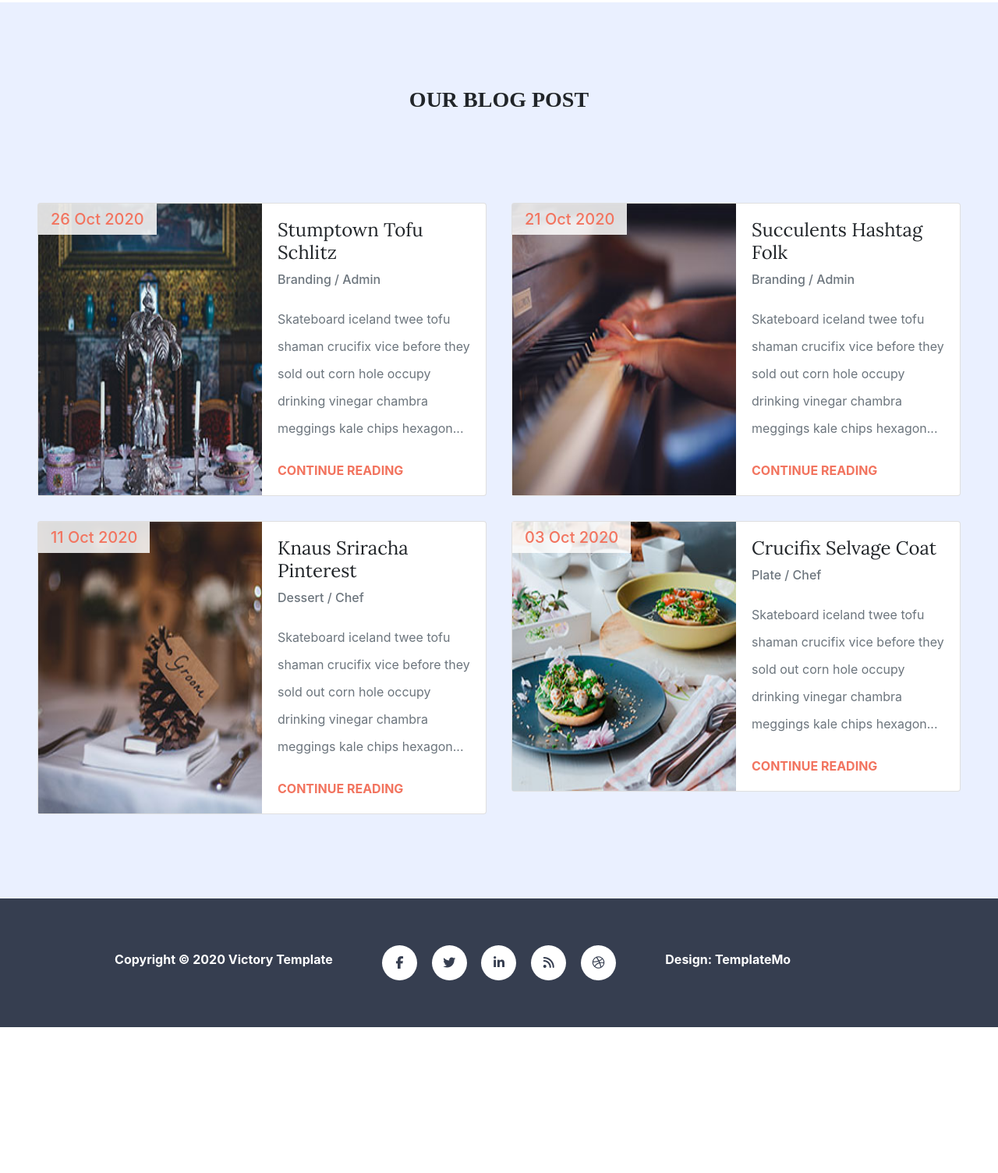
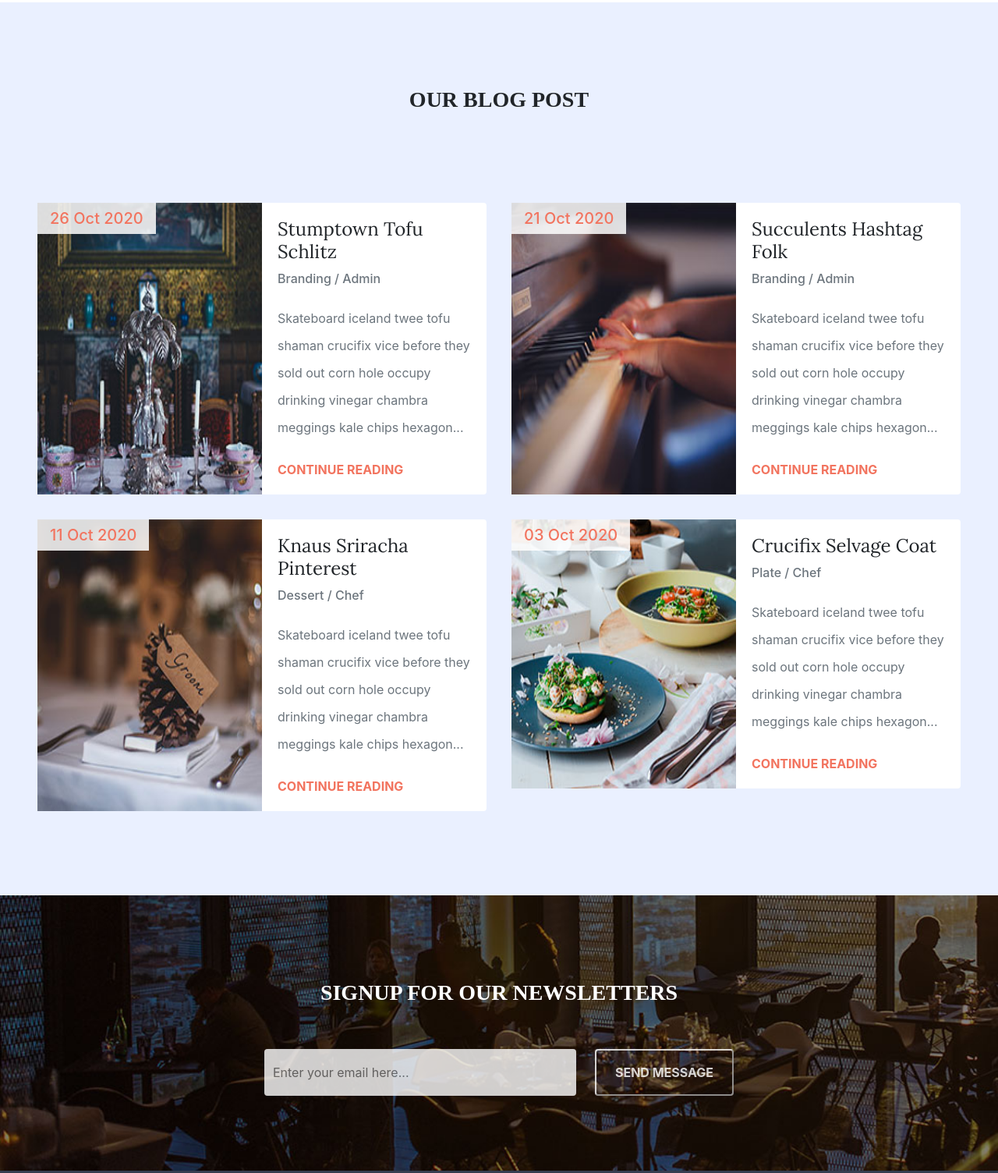
Before and after one commit to AlexisVS/alexis-loic_victory, a website: page index.html in a window 1280 px wide. Shown: the part 3449-4953 px from the top of the page at 78% size. Before the commit the page ends 4766 px from the top, so only its background shows below. Drawn offline with nearby package versions, Linux system fonts and the light colour scheme; a web font is replaced by a local one.

Commit message:
fin index ... my god ........LLT

```diff
--- a/index.html
+++ b/index.html
@@ -31,11 +31,11 @@
                 <div class="navbar-nav _font-ubuntu">
                     <a class="nav-link active mx-4" href="./index.html">HOME</a>
 
-                    <a class="nav-link active mx-4" href="#">OUR MENUS</a>
+                    <a class="nav-link active mx-4" href="./public/pages/menu.html">OUR MENUS</a>
 
-                    <a class="nav-link active mx-4" href="#">BLOG ENTRIES</a>
+                    <a class="nav-link active mx-4" href="./public/pages/blog.html">BLOG ENTRIES</a>
 
-                    <a class="nav-link active mx-4" href="#">CONTACT US</a>
+                    <a class="nav-link active mx-4" href="./public/pages/contact.html">CONTACT US</a>
                 </div>
             </div>
         </nav>
@@ -287,7 +287,7 @@
             <div class="row d-flex justify-content-center mx-0">
                 <!-- CARD 1 -->
                 <div class="w-45 mx-3 my-2 px-0 text-md-left text-center d-flex justify-content-end col-md-auto col-12">
-                    <div class="card mb-3" style="max-width: 700px;">
+                    <div class="card border-0 mb-3" style="max-width: 700px;">
                         <div class="row no-gutters">
                             <div class="col-xl-6 d-flex justify-content-left">
                                 <img src="./public/img/blog_post_01.jpg" class="img-fluid" width="100%" alt="...">
@@ -313,7 +313,7 @@
 
                 <!-- CARD 2 -->
                 <div class="w-45 mx-3 my-2 px-0 text-md-left text-center col-md-auto col-12">
-                    <div class="card mb-3" style="max-width: 700px;">
+                    <div class="card border-0 mb-3" style="max-width: 700px;">
                         <div class="row no-gutters">
                             <div class="col-xl-6 d-flex justify-content-left">
                                 <img src="./public/img/blog_post_02.jpg" class="img-fluid" width="100%" alt="...">
@@ -342,7 +342,7 @@
             <div class="row d-flex justify-content-center mx-0">
                 <!-- CARD 3 -->
                 <div class="w-45 mx-3 my-2 px-0 text-md-left text-center d-flex justify-content-end col-md-auto col-12">
-                    <div class="card mb-3" style="max-width: 700px;">
+                    <div class="card border-0 mb-3" style="max-width: 700px;">
                         <div class="row no-gutters">
                             <div class="col-xl-6 d-flex justify-content-left">
                                 <img src="./public/img/blog_post_03.jpg" class="img-fluid" width="100%" alt="...">
@@ -368,7 +368,7 @@
 
                 <!-- CARD 4 -->
                 <div class="w-45 mx-3 my-2 px-0 text-md-left text-center col-md-auto col-12">
-                    <div class="card mb-3" style="max-width: 700px;">
+                    <div class="card border-0 mb-3" style="max-width: 700px;">
                         <div class="row no-gutters">
                             <div class="col-xl-6 d-flex justify-content-left">
                                 <img src="./public/img/blog_post_04.jpg" class="img-fluid" width="100%" alt="...">
@@ -393,14 +393,26 @@
                 </div>
             </div>
         </div>
+
+        <!-- SECTION INPUT FOOTER -->
+        <div class="bg-footer pt-10 pb-9">
+            <h3 class="_font-ubuntu font-weight-bold text-center text-white">SIGNUP FOR OUR NEWSLETTERS</h3>
+
+            <div id="newsletter" class="input-group d-flex justify-content-center">
+                <input type="text" class="rounded border-0 mt-5 py-3" style="width: 400px;" placeholder="  Enter your email here..."
+                    aria-label="Recipient's username" aria-describedby="button-addon2">
+
+                    <button class="font-weight-bold rounded border-white bg-transparent text-white mt-5 ml-4 px-4 py-3">SEND MESSAGE</button>
+
+            </div>
+        </div>
     </section>
 
 
     <!-- FOOTER -->
     <footer class="_footer">
         <div class="row m-0 p-0 _bg-footer py-6">
-            <div
-                class="col-12 p-0 col-xl-4 mb-7 mb-xl-0 d-flex justify-content-center justify-content-xl-end align-items-center">
+            <div class="col-12 p-0 col-xl-4 mb-7 mb-xl-0 d-flex justify-content-center justify-content-xl-end align-items-center">
                 <p class="text-white h6 font-weight-bold">Copyright © 2020 Victory Template</p>
             </div>
 
--- a/src/sass/modules/_section-index.sass
+++ b/src/sass/modules/_section-index.sass
@@ -6,14 +6,15 @@ section
     .bg-center
         background-image: url("../img/book-bg.jpg")
         background-size: cover
+    .bg-footer
+        background-image: url("../img/signup-bg.jpg")
+        background-size: cover
 
+// DIFFERENT ORANGE
 #bg-orange-dif
     background-color: #ee8573
 
-
-#bg-price
-    background-color: #ffffffd8
-
+// ESPACE LIGNE CARD
 #p-card-line-height
     line-height: 35px
 
@@ -21,3 +22,11 @@ section
 #img-circle
     border: solid 10px $color-header
     border-radius: 100%
+
+// BG OPACITY PRIX CARD
+#bg-price
+    background-color: #ffffffd8
+
+// BACKGROUND COLOR INPUT BUTTON NEWSLETTER
+#newsletter
+    opacity: 0.8
```
Also changed, not shown: public/css/app.css.
